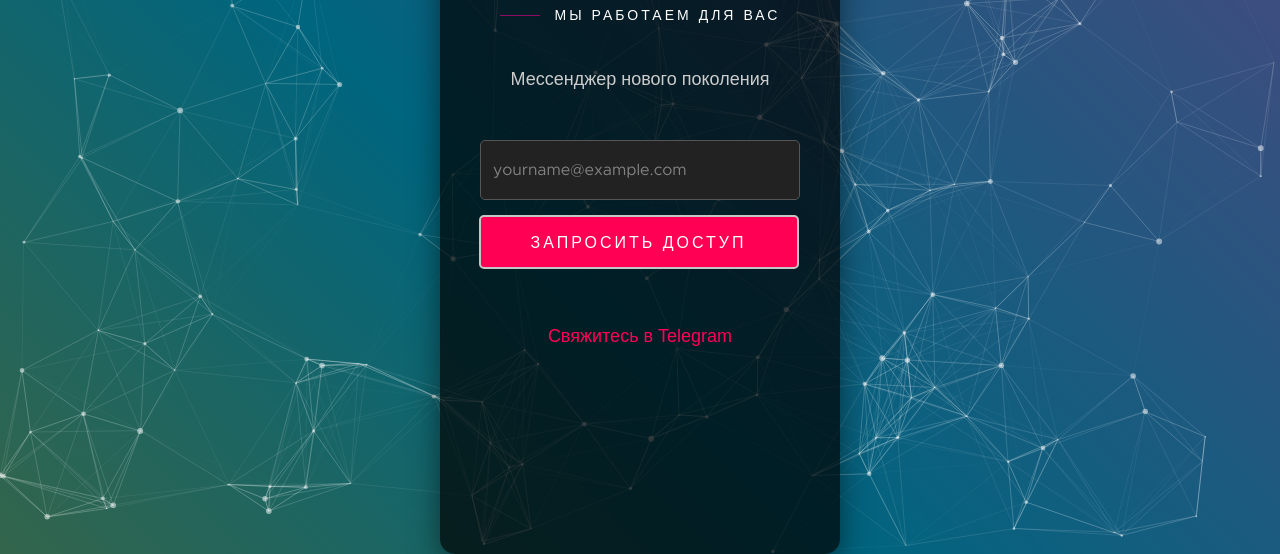
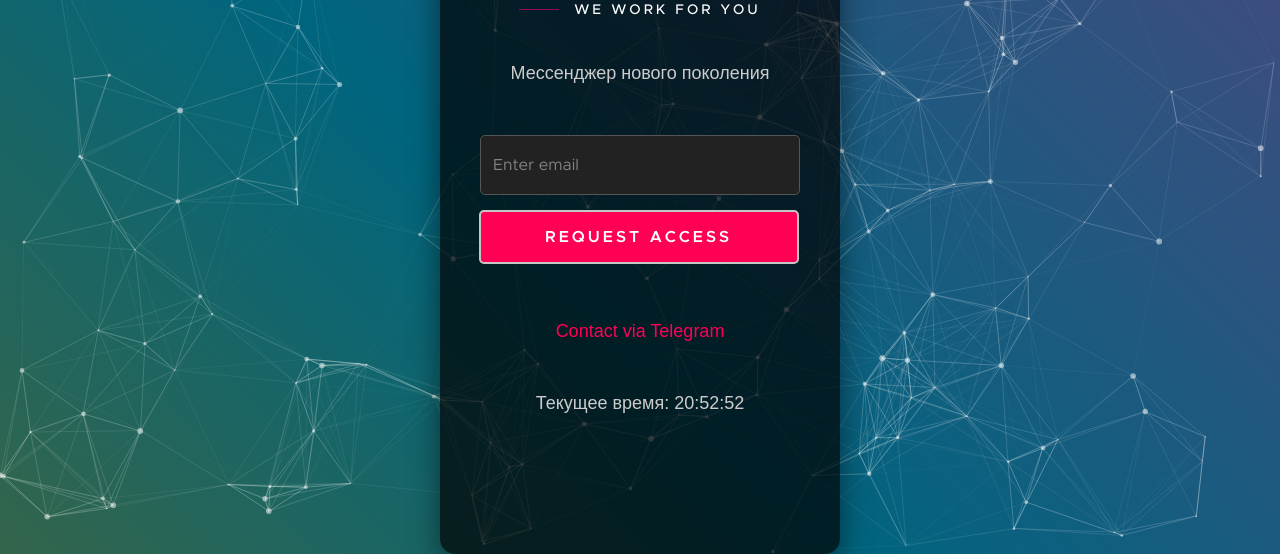
Before and after one commit to ReIay-project/reiay.ru, a plain HTML site: page public/index.html in a window 1280 px wide. Shown: the part 246-800 px from the top of the page. Drawn offline with Linux system fonts and the light colour scheme; animation ran at ten frames a second; files whose address does not match are found by name; a web font is replaced by a local one.

Commit message:
Update index.html

```diff
--- a/public/index.html
+++ b/public/index.html
@@ -237,7 +237,7 @@
         <p>Мессенджер нового поколения</p>
 
         <form id="accessForm" novalidate>
-            <input type="email" id="email" name="email" placeholder="yourname@example.com" required aria-label="Введите email" pattern="^[^\\s@]+@[^\s@]+\\.[^\\s@]+$">
+            <input type="email" id="email" name="email" placeholder="yourname@example.com" required aria-label="Введите email" pattern="^[^\s@]+@[^\s@]+\.[^\s@]+$">
             <button id="submitButton" type="submit" aria-label="Запросить доступ, введите ваш email">Запросить доступ</button>
             <div id="spinner" class="spinner" style="display: none;"></div>
             <p id="errorMessage">Введите корректный email</p>
@@ -304,6 +304,63 @@
                 successMessage.innerText = 'Запрос успешно отправлен.';
             }, 1000);
         });
+
+        // Новый функционал - показ текущего времени
+        function updateTime() {
+            const now = new Date();
+            const timeString = now.toLocaleTimeString('ru-RU', { hour: '2-digit', minute: '2-digit', second: '2-digit' });
+            let timeElement = document.getElementById('currentTime');
+            if (!timeElement) {
+                timeElement = document.createElement('p');
+                timeElement.id = 'currentTime';
+                document.querySelector('.home-content').appendChild(timeElement);
+            }
+            timeElement.innerText = `Текущее время: ${timeString}`;
+        }
+        setInterval(updateTime, 1000);
+
+        // Функционал для поддержки мультиязычности
+        const translations = {
+            en: {
+                title: 'Relay Messenger',
+                tagline: 'We work for you',
+                description: 'Next-generation messenger',
+                requestAccess: 'Request Access',
+                enterEmail: 'Enter email',
+                successMessage: 'Request sent successfully.',
+                invalidEmail: 'Enter a valid email format',
+                telegramContact: 'Contact via Telegram'
+            },
+            ru: {
+                title: 'RELAY',
+                tagline: 'Мы работаем для Вас',
+                description: 'Мессенджер нового поколения',
+                requestAccess: 'Запросить доступ',
+                enterEmail: 'Введите email',
+                successMessage: 'Запрос успешно отправлен.',
+                invalidEmail: 'Введите корректный формат email',
+                telegramContact: 'Свяжитесь в Telegram'
+            }
+        };
+
+        function setLanguage(lang) {
+            const text = translations[lang] || translations['ru'];
+            document.querySelector('h1').innerText = text.title;
+            document.querySelector('h3').innerText = text.tagline;
+            document.querySelector('#accessForm button').innerText = text.requestAccess;
+            document.querySelector('#email').setAttribute('placeholder', text.enterEmail);
+            document.querySelector('#successMessage').innerText = text.successMessage;
+            document.querySelector('#errorMessage').innerText = text.invalidEmail;
+            document.querySelector('a').innerText = text.telegramContact;
+        }
+
+        // Переключение языка на основании локали пользователя
+        const userLang = navigator.language || navigator.userLanguage;
+        if (userLang.includes('en')) {
+            setLanguage('en');
+        } else {
+            setLanguage('ru');
+        }
     </script>
 </body>
 </html>
```
